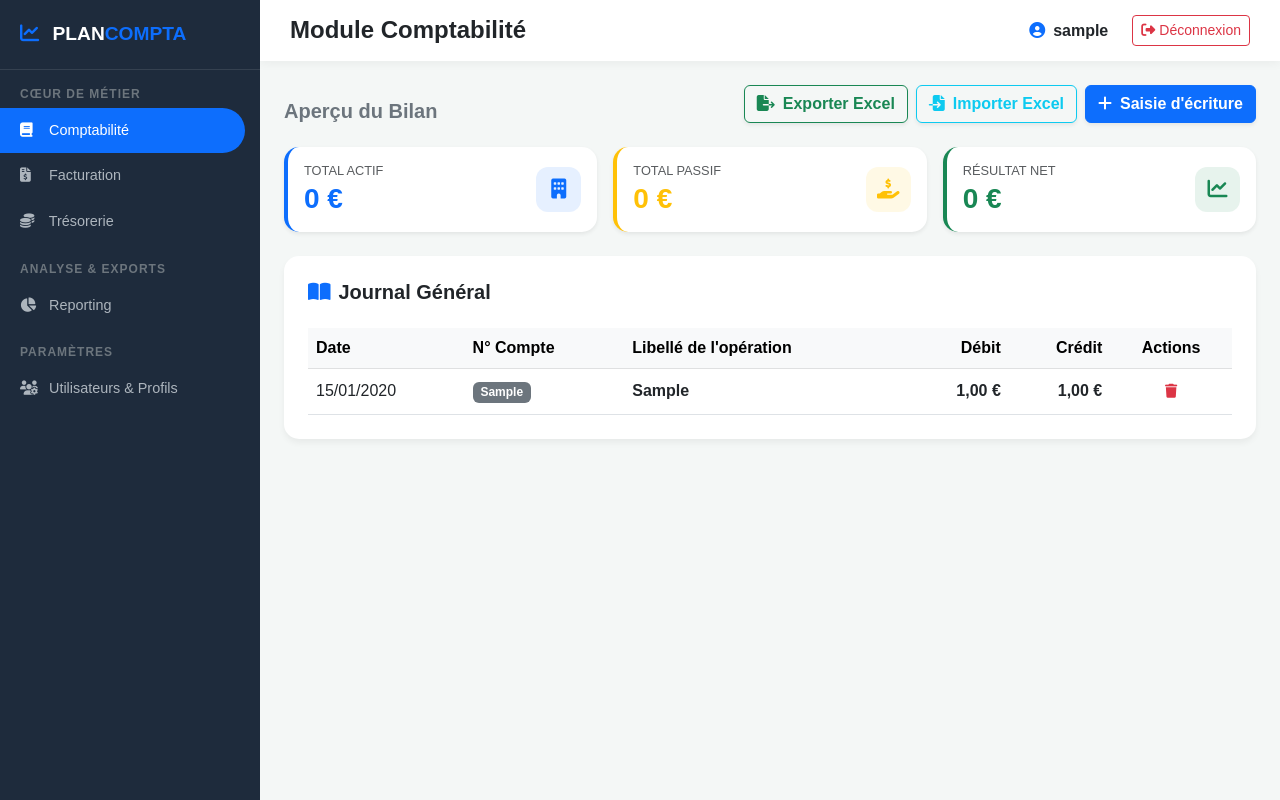
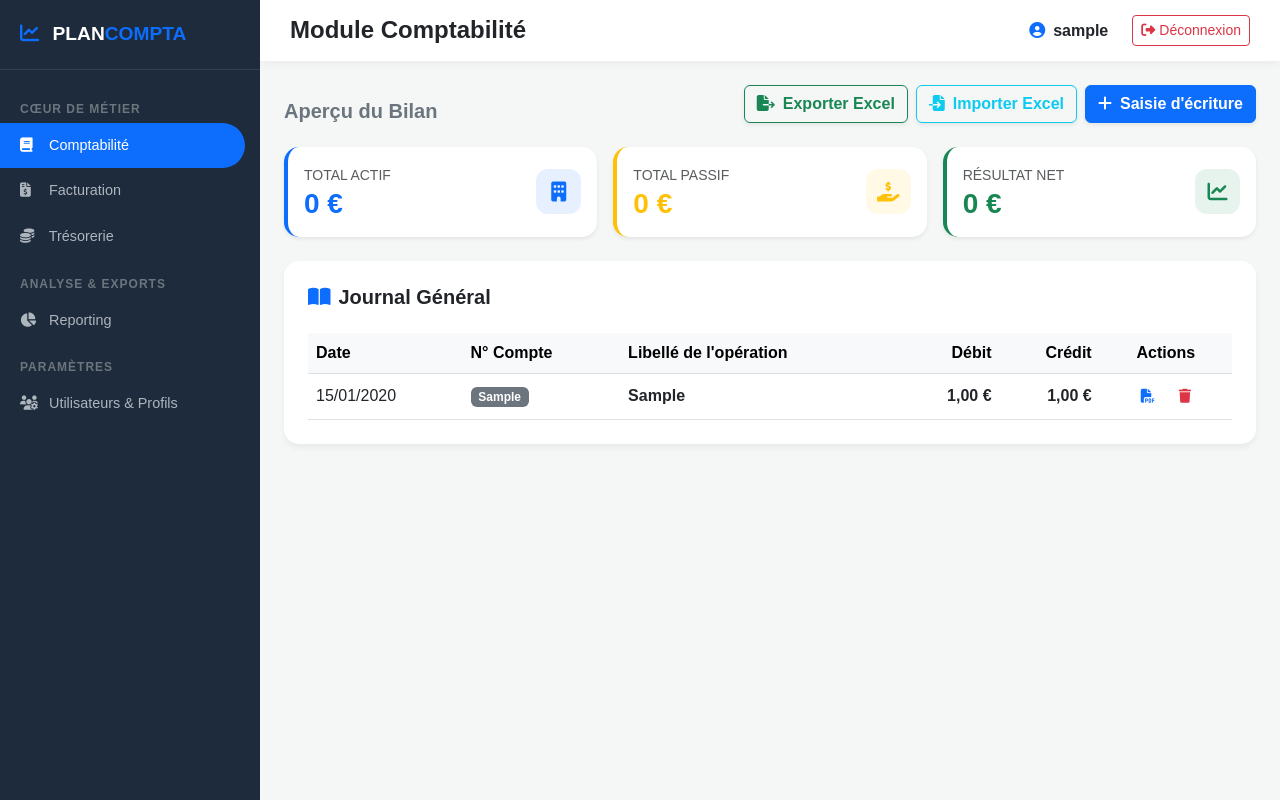
Before and after one commit to mehdibarjij00-cmd/git-plancomptable, a Django app: page /comptabilite/ in a window 1280 px wide. Run offline with Django 5.2, Linux system fonts and the light colour scheme; a user stored in the database is signed in; tables that the repository leaves empty hold one stand-in row (values such as "Sample post"); some libraries are stand-ins or nearby versions.

Commit message:
message de commit

```diff
--- a/templates/comptabilite.html
+++ b/templates/comptabilite.html
@@ -37,11 +37,7 @@
         <div class="sidebar-brand">
             <i class="fas fa-chart-line text-primary me-2"></i> PLAN<span class="text-primary">COMPTA</span>
         </div>
-
-        <!-- <div class="sidebar-menu">
-            <div class="menu-category">Général</div>
-            <a href="{% url 'dashboard' %}"><i class="fas fa-home"></i> Tableau de bord</a> -->
-
+        <div class="sidebar-menu">
             <div class="menu-category">Cœur de métier</div>
             <a href="{% url 'comptabilite' %}" class="active"><i class="fas fa-book"></i> Comptabilité</a>
             <a href="#"><i class="fas fa-file-invoice-dollar"></i> Facturation</a>
@@ -56,7 +52,6 @@
     </div>
 
     <div class="main-content">
-
         <div class="top-navbar d-flex justify-content-between align-items-center mb-4">
             <h4 class="mb-0 fw-bold text-dark">Module Comptabilité</h4>
             <div class="d-flex align-items-center">
@@ -66,11 +61,8 @@
         </div>
 
         <div class="container-fluid px-4">
-
             <div class="d-flex justify-content-between align-items-end mb-4">
-                <div>
                 <h5 class="fw-bold mb-0 text-secondary">Aperçu du Bilan</h5>
-                </div>
                 <div class="d-flex gap-2">
                     <a href="{% url 'export_excel' %}" class="btn btn-outline-success fw-bold shadow-sm">
                         <i class="fas fa-file-export me-2"></i>Exporter Excel
@@ -95,7 +87,7 @@
                     <div class="card card-kpi bg-white shadow-sm p-3 h-100 border-start border-4 border-primary">
                         <div class="d-flex justify-content-between align-items-center">
                             <div>
-                                <h6 class="text-muted text-uppercase mb-1" style="font-size: 0.8rem;">Total Actif</h6>
+                                <small class="text-muted text-uppercase">Total Actif</small>
                                 <h3 class="fw-bold mb-0 text-primary">{{ total_actif }} €</h3>
                             </div>
                             <div class="icon-bg bg-primary bg-opacity-10 text-primary"><i class="fas fa-building"></i></div>
@@ -106,7 +98,7 @@
                     <div class="card card-kpi bg-white shadow-sm p-3 h-100 border-start border-4 border-warning">
                         <div class="d-flex justify-content-between align-items-center">
                             <div>
-                                <h6 class="text-muted text-uppercase mb-1" style="font-size: 0.8rem;">Total Passif</h6>
+                                <small class="text-muted text-uppercase">Total Passif</small>
                                 <h3 class="text-warning fw-bold mb-0">{{ total_passif }} €</h3>
                             </div>
                             <div class="icon-bg bg-warning bg-opacity-10 text-warning"><i class="fas fa-hand-holding-usd"></i></div>
@@ -117,7 +109,7 @@
                     <div class="card card-kpi bg-white shadow-sm p-3 h-100 border-start border-4 border-success">
                         <div class="d-flex justify-content-between align-items-center">
                             <div>
-                                <h6 class="text-muted text-uppercase mb-1" style="font-size: 0.8rem;">Résultat Net</h6>
+                                <small class="text-muted text-uppercase">Résultat Net</small>
                                 <h3 class="text-success fw-bold mb-0">{{ resultat_net }} €</h3>
                             </div>
                             <div class="icon-bg bg-success bg-opacity-10 text-success"><i class="fas fa-chart-line"></i></div>
@@ -128,7 +120,6 @@
 
             <div class="table-custom p-4">
                 <h5 class="fw-bold mb-4"><i class="fas fa-book-open me-2 text-primary"></i>Journal Général</h5>
-
                 <div class="table-responsive">
                     <table class="table table-hover align-middle mb-0">
                         <thead class="table-light">
@@ -150,17 +141,20 @@
                                 <td class="text-end debit">{{ ecriture.debit }} €</td>
                                 <td class="text-end credit">{{ ecriture.credit }} €</td>
                                 <td class="text-center">
+                                    <div class="d-flex justify-content-center gap-2">
+                                        <a href="{% url 'generer_facture_pdf' ecriture.id %}" class="btn btn-sm btn-outline-primary border-0">
+                                            <i class="fas fa-file-pdf"></i>
+                                        </a>
                                         <button type="button" class="btn btn-sm btn-outline-danger border-0"
                                                 onclick="confirmerSuppression('{% url 'supprimer_ecriture' ecriture.id %}')">
                                             <i class="fas fa-trash"></i>
                                         </button>
+                                    </div>
                                 </td>
                             </tr>
                             {% empty %}
                             <tr>
-                                <td colspan="6" class="text-center py-4 text-muted">
-                                    <i class="fas fa-info-circle me-2"></i>Aucune écriture enregistrée pour le moment.
-                                </td>
+                                <td colspan="6" class="text-center py-4 text-muted">Aucune écriture enregistrée.</td>
                             </tr>
                             {% endfor %}
                         </tbody>
@@ -174,13 +168,12 @@
         <div class="modal-dialog modal-lg modal-dialog-centered">
             <div class="modal-content border-0 shadow">
                 <div class="modal-header bg-primary text-white">
-                    <h5 class="modal-title"><i class="fas fa-plus-circle me-2"></i>Nouvelle Écriture Comptable</h5>
+                    <h5 class="modal-title"><i class="fas fa-plus-circle me-2"></i>Nouvelle Écriture</h5>
                     <button type="button" class="btn-close btn-close-white" data-bs-dismiss="modal"></button>
                 </div>
                 <form action="{% url 'ajouter_ecriture' %}" method="POST">
                     {% csrf_token %}
                     <div class="modal-body p-4">
-                        <p class="text-muted mb-4">Saisissez les mouvements pour équilibrer votre opération.</p>
                         <div class="row g-3">
                             <div class="col-md-4">
                                 <label class="form-label fw-bold">Date</label>
@@ -188,10 +181,10 @@
                             </div>
                             <div class="col-md-8">
                                 <label class="form-label fw-bold">Libellé</label>
-                                <input type="text" name="libelle" class="form-control" placeholder="Ex: Achat matériel..." required>
+                                <input type="text" name="libelle" class="form-control" required>
                             </div>
                             <div class="col-md-4">
-                                <label class="form-label fw-bold">Compte (PCG)</label>
+                                <label class="form-label fw-bold">Compte</label>
                                 <select name="compte" class="form-select" required>
                                     <option value="">-- Sélectionner --</option>
                                     {% for c in comptes %}
@@ -200,18 +193,18 @@
                                 </select>
                             </div>
                             <div class="col-md-4">
-                                <label class="form-label fw-bold">Débit (€)</label>
+                                <label class="form-label fw-bold">Débit</label>
                                 <input type="number" step="0.01" name="debit" class="form-control" value="0.00">
                             </div>
                             <div class="col-md-4">
-                                <label class="form-label fw-bold">Crédit (€)</label>
+                                <label class="form-label fw-bold">Crédit</label>
                                 <input type="number" step="0.01" name="credit" class="form-control" value="0.00">
                             </div>
                         </div>
                     </div>
-                    <div class="modal-footer bg-light">
-                        <button type="button" class="btn btn-secondary" data-bs-dismiss="modal">Annuler</button>
-                        <button type="submit" class="btn btn-primary">Enregistrer l'écriture</button>
+                    <div class="modal-footer">
+                        <button type="button" class="btn btn-secondary" data-bs-modal="modal">Annuler</button>
+                        <button type="submit" class="btn btn-primary">Enregistrer</button>
                     </div>
                 </form>
             </div>
@@ -220,28 +213,18 @@
 
     <script src="https://cdn.jsdelivr.net/npm/bootstrap@5.3.0/dist/js/bootstrap.bundle.min.js"></script>
     <script src="https://cdn.jsdelivr.net/npm/sweetalert2@11"></script>
-
-    <script src="{% static 'js/index.js' %}"></script>
     <script>
-    // 1. Fonction pour demander confirmation avant de supprimer
         function confirmerSuppression(url) {
             Swal.fire({
                 title: 'Es-tu sûr ?',
-            text: "Cette action est irréversible !",
                 icon: 'warning',
                 showCancelButton: true,
                 confirmButtonColor: '#d33',
                 cancelButtonColor: '#3085d6',
-            confirmButtonText: 'Oui, supprimer !',
-            cancelButtonText: 'Annuler'
-        }).then((result) => {
-            if (result.isConfirmed) {
-                window.location.href = url;
-            }
-        })
+                confirmButtonText: 'Oui, supprimer !'
+            }).then((result) => { if (result.isConfirmed) { window.location.href = url; } })
         }
 
-    // 2. Gestion des messages Django avec nettoyage de l'état
         {% if messages %}
             {% for message in messages %}
                 Swal.fire({
@@ -249,12 +232,9 @@
                     title: '{% if message.tags == "error" %}Oups...{% else %}Succès{% endif %}',
                     text: "{{ message|safe }}",
                     confirmButtonColor: '#3085d6'
-            }).then(() => {
-                window.history.replaceState({}, document.title, window.location.pathname);
-            });
+                }).then(() => { window.history.replaceState({}, document.title, window.location.pathname); });
             {% endfor %}
         {% endif %}
     </script>
-
 </body>
 </html>
```
Also changed, not shown: authentification/migrations/0001_initial.py, authentification/migrations/0002_comptecomptable_remove_transaction_cree_par_and_more.py (deleted), db.sqlite3 (deleted), templates/facturation.html (added). Lines whose indentation alone changed are shown as unchanged.
